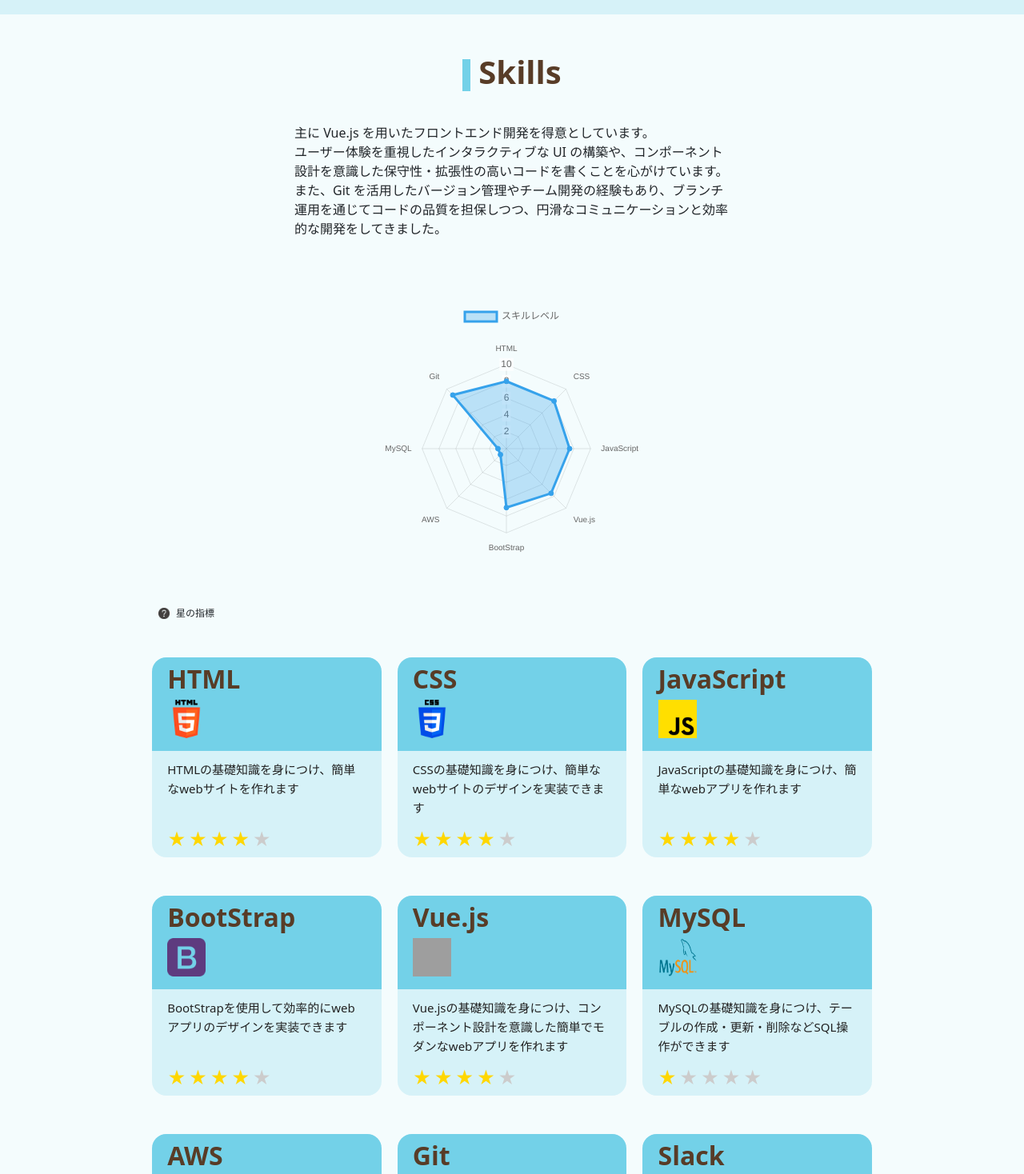
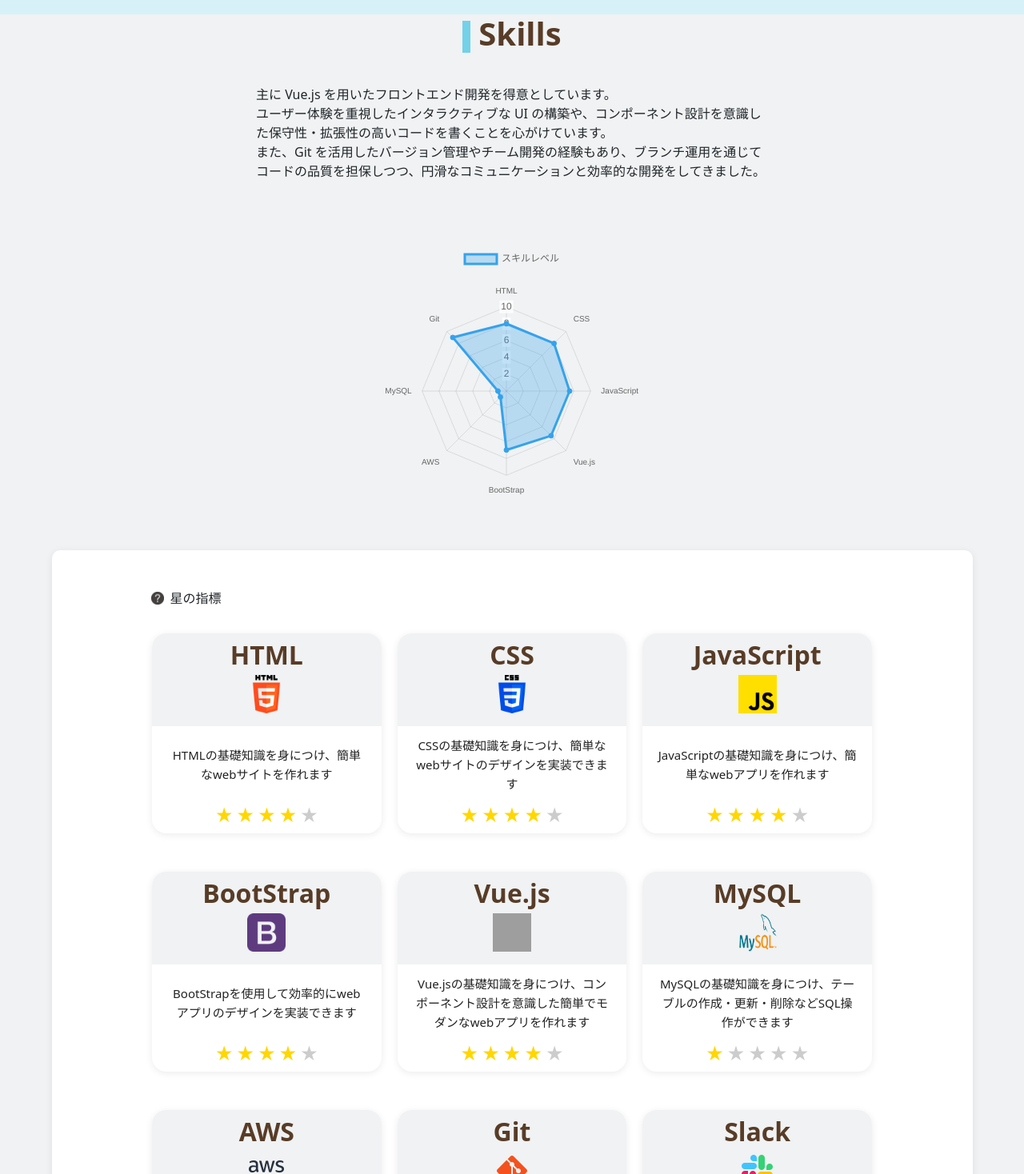
Before and after one commit to masateru0/Portfolio, a Vue app: page / in a window 1280 px wide. Shown: the part 2157-3625 px from the top of the page at 80% size. Built offline with nearby package versions, Linux system fonts and the light colour scheme; grey boxes are pictures that could not be loaded.

Commit message:
・スキルの背景色やカード色など修正 ・フォームのレイアウト修正

```diff
--- a/src/Views/ContactForm.vue
+++ b/src/Views/ContactForm.vue
@@ -197,7 +197,7 @@ const handleSubmit = (event) => {
 <style scoped>
 .form-section {
     background-color: #f4fcfd;
-    padding: 4rem 2rem;
+    padding: 100px 0;
     display: flex;
     justify-content: center;
     align-items: center;
@@ -221,8 +221,8 @@ const handleSubmit = (event) => {
 
 .contact-form.card-style {
     width: 100%;
-    max-width: 900px;
-    min-width: 350px;
+    max-width: 1151px;
+    min-width: 904px;
     height: auto;
     background-color: #fff;
     border-radius: 10px;
@@ -231,7 +231,6 @@ const handleSubmit = (event) => {
     margin: 0 auto;
     display: flex;
     flex-direction: column;
-    /* align-items: center; */
 }
 
 .el-input,
--- a/src/Views/MySkills.vue
+++ b/src/Views/MySkills.vue
@@ -12,11 +12,11 @@
 
         <SkillGraph />
 
+        <div class="skill-card-style">
             <div class="tip">
                 <ToolTip />
-            <h6>星の指標</h6>
+                <p>星の指標</p>
             </div>
-
             <div class="skill-grid">
                 <SkillCard
                     v-for="(skill, index) in skills"
@@ -26,6 +26,7 @@
                     :description="skill.description"
                     :rating="skill.rating"
                 />
+            </div>
         </div>
     </section>
 </template>
@@ -97,8 +98,12 @@ const skills = [
 
 <style scoped>
 .skills-section {
-    padding: 3rem 3rem;
-    background-color: #f4fcfd;
+    background-color: #f0f2f3;
+    padding-bottom: 120px;
+}
+
+.skills-section :deep(.contents-text) {
+    background-color: #f0f2f3;
 }
 
 .skill-text {
@@ -107,16 +112,15 @@ const skills = [
 
 .tip {
     display: flex;
-    align-items: center;
     gap: 0.5rem;
     max-width: 1200px;
-    margin: 2rem auto 1rem auto;
-    padding-left: 150px;
+    margin-left: 60px;
+    align-items: center;
 }
 
-.tip h6 {
+.tip p {
     margin-bottom: 0;
-    font-size: 12px;
+    font-size: 16px;
 }
 
 .skill-grid {
@@ -126,9 +130,24 @@ const skills = [
     max-width: 900px;
     margin: 0 auto;
     justify-items: stretch;
-    background: #F4FCFD;
+    background: #fff;
     padding: 2rem 0;
 }
+
+.skill-card-style {
+    width: 100%;
+    max-width: 1151px;
+    min-width: 904px;
+    height: auto;
+    background-color: #fff;
+    border-radius: 10px;
+    padding: 3rem 4rem;
+    box-shadow: 0 2px 10px rgba(0, 0, 0, 0.08);
+    margin: 0 auto;
+    display: flex;
+    flex-direction: column;
+}
+
 @media (max-width: 1024px) {
     .skill-grid {
         grid-template-columns: repeat(2, 1fr);
--- a/src/components/SkillCard.vue
+++ b/src/components/SkillCard.vue
@@ -22,7 +22,7 @@ defineProps({
 </script>
 <style scoped>
 .skill-card {
-    background-color: #d6f2f8;
+    background-color: #fff;
     width: 100%;
     max-width: 320px;
     height: 250px;
@@ -32,10 +32,13 @@ defineProps({
     padding: 0;
     overflow: hidden;
     box-shadow: none;
+    box-shadow: 0 2px 10px rgba(0, 0, 0, 0.08);
 }
 .skill-header {
-    background-color: #73d1e8;
+    background-color: #F0F2F3;
     padding: 0.5rem 1.2rem 0 1.2rem;
+    text-align: center;
+
 }
 .skill-title {
     font-size: 2rem;
@@ -43,7 +46,7 @@ defineProps({
     color: #583c27;
     margin-bottom: 0.2rem;
     margin-top: 0;
-    text-align: left;
+    text-align: center;
 }
 .skill-icon {
     width: 48px;
@@ -53,15 +56,18 @@ defineProps({
 }
 .description-area {
     padding: 0.7rem 1.2rem 1.2rem 1.2rem;
-    text-align: left;
+    text-align: center;
 }
 .skill-description {
     font-size: 15px;
     color: #222;
     margin-bottom: 0.7rem;
-    text-align: left;
+    text-align: center;
     min-height: 4.8em;
     line-height: 1.6;
+    display: flex;
+    justify-content: center;
+    align-items: center;
 }
 .stars {
     display: flex;
@@ -69,6 +75,8 @@ defineProps({
     font-size: 1.4rem;
     color: #ccc;
     margin-left: 0;
+    justify-content: center;
+    align-items: center;
 }
 .star {
     color: #ccc;
--- a/src/components/SkillGraph.vue
+++ b/src/components/SkillGraph.vue
@@ -1,5 +1,5 @@
 <template>
-    <div style="width: 350px; margin: 40px auto; background: #f4fcfd">
+    <div style="width: 350px; margin: 40px auto; background: #F0F2F3">
         <canvas ref="radarRef" width="300" height="300"></canvas>
     </div>
 </template>
--- a/src/components/ToolTip.vue
+++ b/src/components/ToolTip.vue
@@ -8,8 +8,8 @@
 
 <style scoped>
 .tooltip-img {
-    width: 14px;
-    height: 14px;
+    width: 16px;
+    height: 16px;
     cursor: pointer;
 }
 </style>
```
Lines whose indentation alone changed are shown as unchanged.
